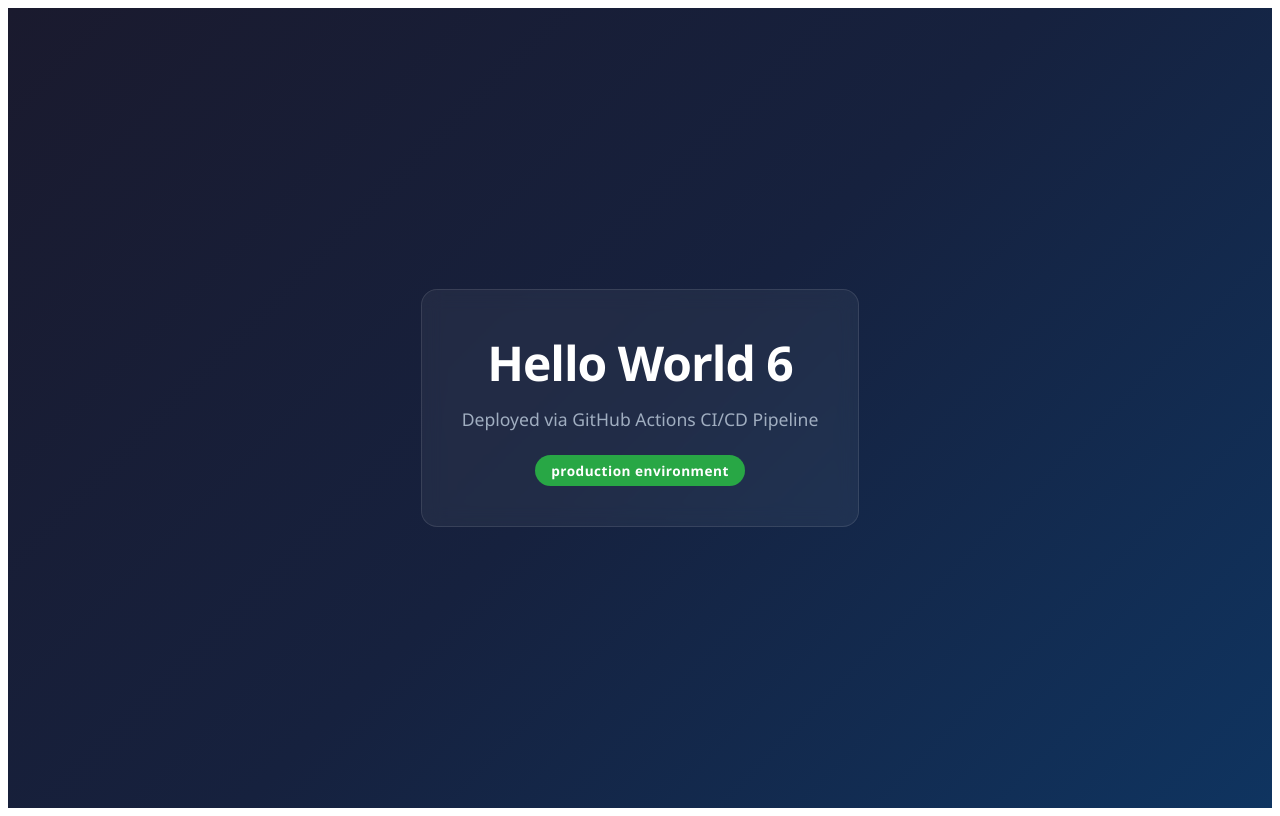
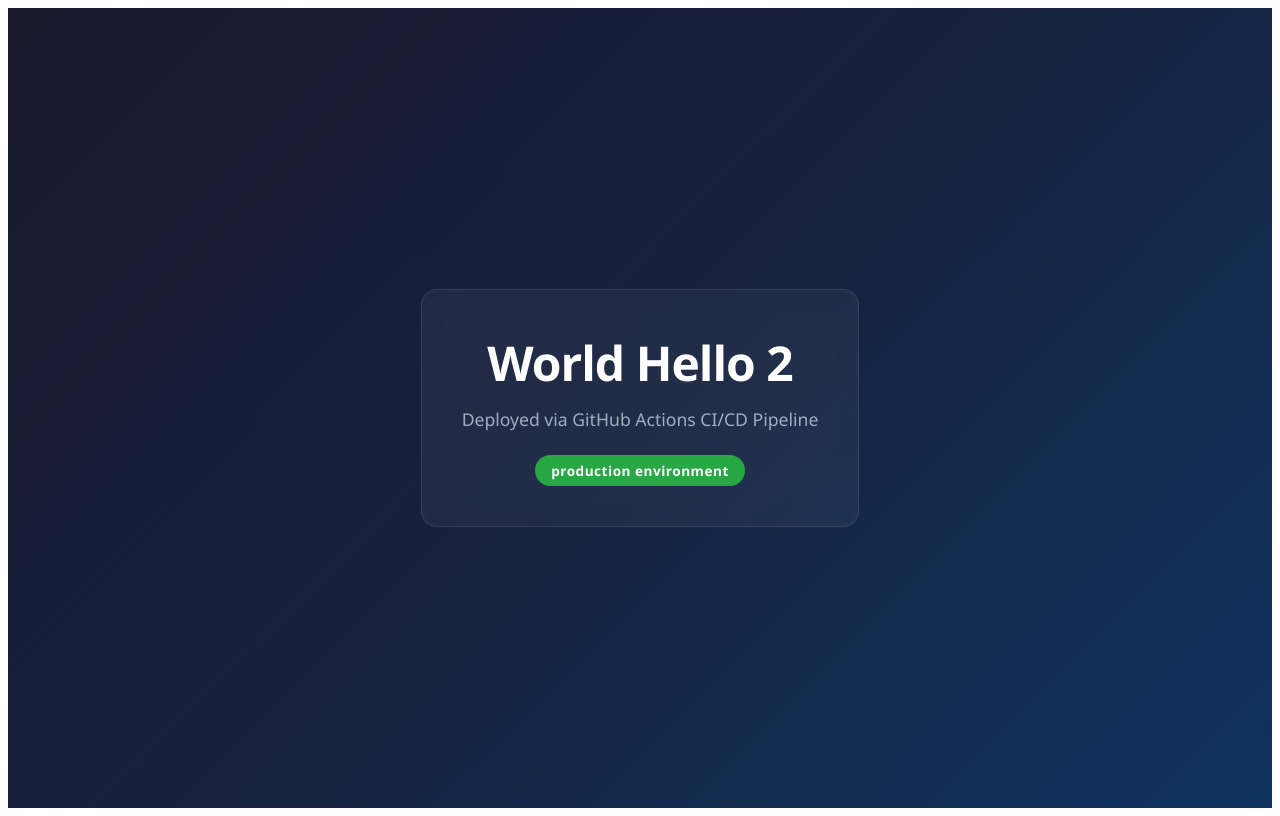
Before and after one commit to madhavbharadwaj28/workflow-playground-devops, a React (Create React App) app: page / in a window 1280 px wide. Built offline with nearby package versions, Linux system fonts and the light colour scheme.

Commit message:
Production - Feature Fixes (v1.0.11)
* new feature dashboard

* new feat

* four changes

* devops d

* logout

* ui fixes

---------

Co-authored-by: user <user@Admins-MacBook-Air-2.local>

```diff
--- a/src/App.jsx
+++ b/src/App.jsx
@@ -21,7 +21,7 @@
         backdropFilter: 'blur(10px)'
       }}>
         <h1 style={{ fontSize: '3rem', margin: '0 0 12px', letterSpacing: '-1px' }}>
-          Hello World 6
+          World Hello 2
         </h1>
         <p style={{ fontSize: '1.1rem', color: '#a0aec0', margin: '0 0 24px' }}>
           Deployed via GitHub Actions CI/CD Pipeline
```
